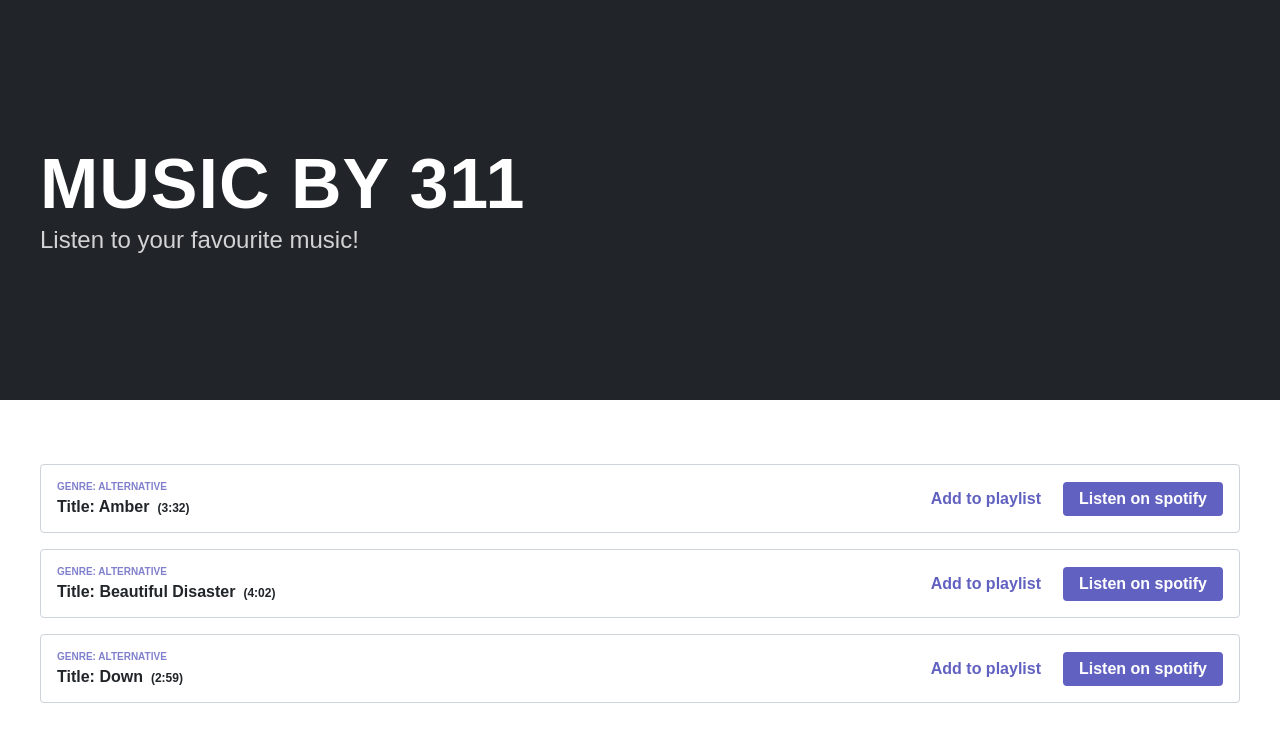
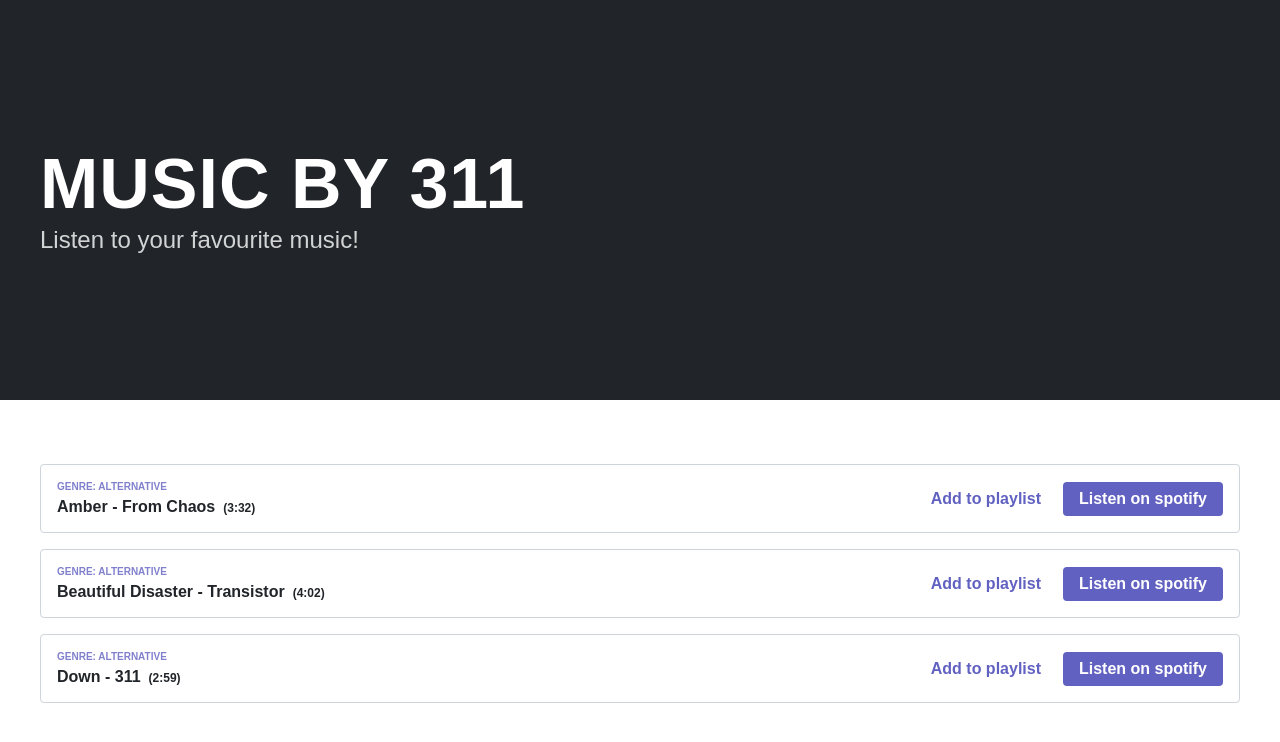
Before and after one commit to diederikeen/fwd-application, a React (Create React App) app: page /artist/311 in a window 1280 px wide. Shown: the top 742 px of the page. Built offline with nearby package versions, Linux system fonts and the light colour scheme; data requests are answered from the project's data file.

Commit message:
Link song to spotify url

```diff
--- a/src/Pages/Artist/components/SongRow/SongRow.tsx
+++ b/src/Pages/Artist/components/SongRow/SongRow.tsx
@@ -53,14 +53,14 @@ export function SongRow({ song }: { song: ISong }) {
       <div>
         <p className="song-genre">Genre: <span>{song.genre}</span></p>
         <p className="song-name">
-          Title: {song.name}
+          {song.name} - {song.album}
           <span className="song-duration">({format(song.duration, 'm:ss')})</span>
         </p>
       </div>
 
       <div className="song-actions">
-        <Anchor to={song.spotifyId} level="secondary" label="Add to playlist"/>
-        <Anchor to={song.spotifyId} external={true} label="Listen on spotify"/>
+        <Anchor to={''} level="secondary" label="Add to playlist"/>
+        <Anchor to={`https://open.spotify.com/track/${song.spotifyId}`} external={true} label="Listen on spotify"/>
       </div>
     </StyledRow>
   )
```
